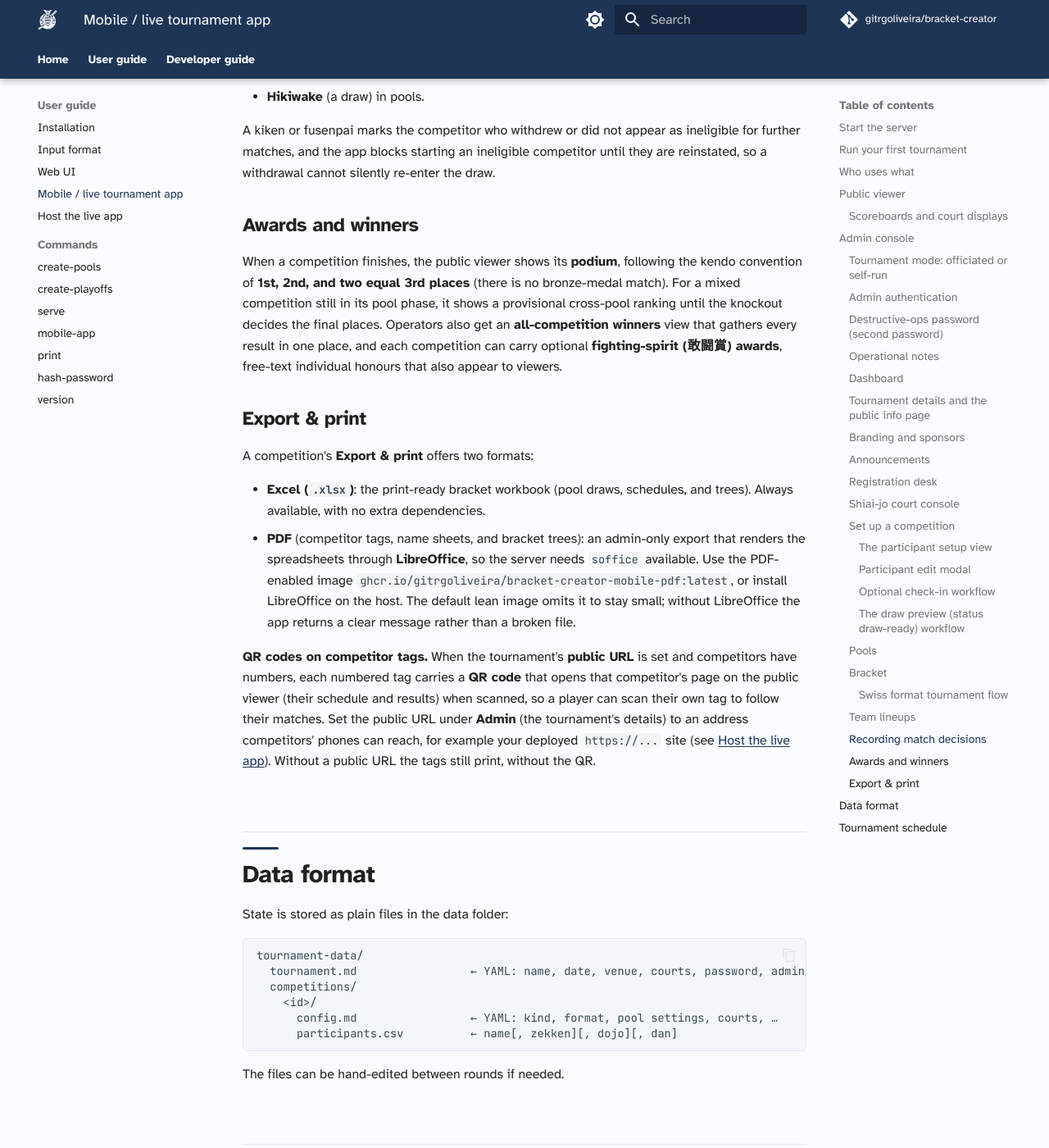
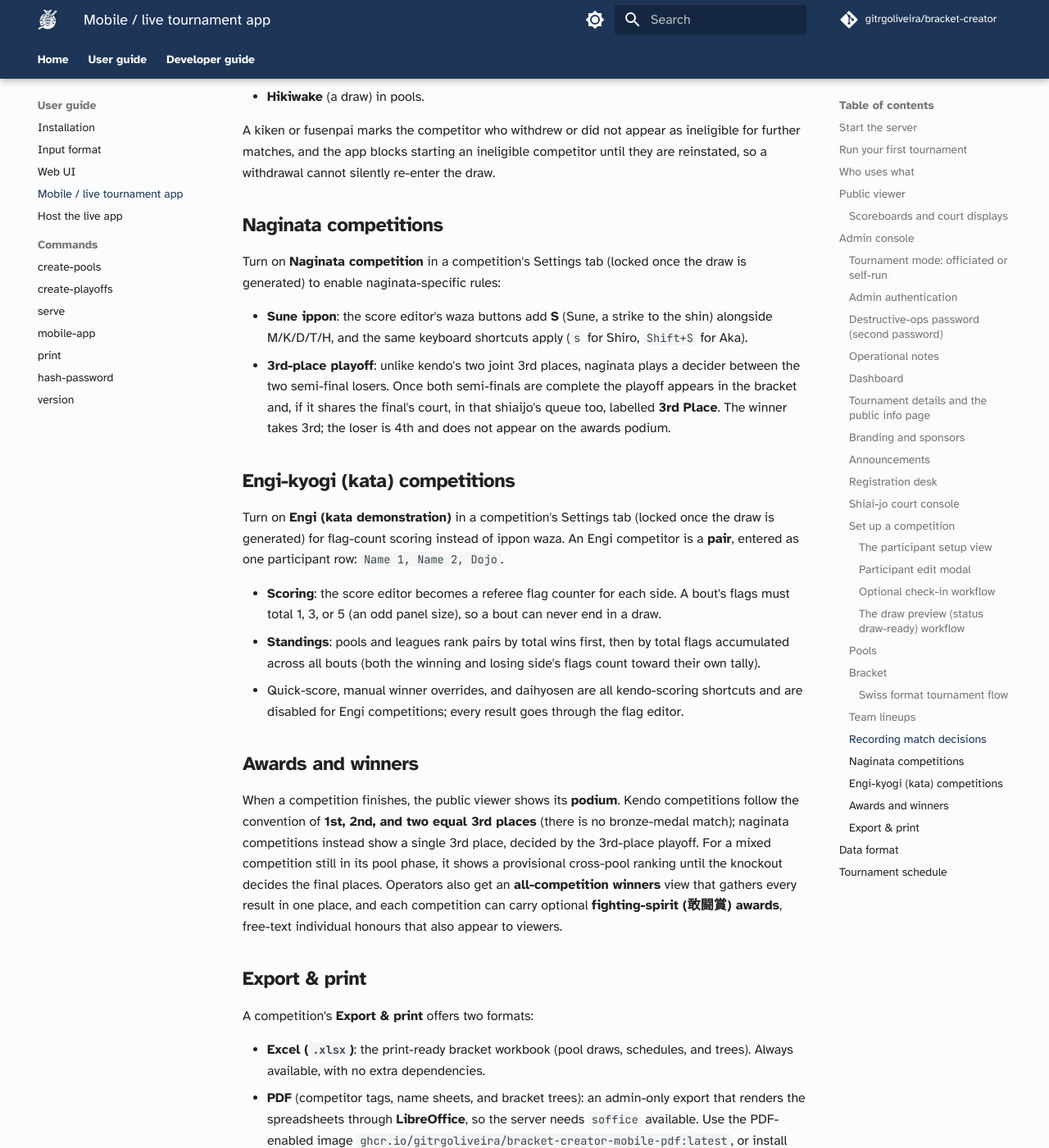
Before and after one commit to gitrgoliveira/bracket-creator, an MkDocs documentation site: the page built from docs/user-guide/mobile-app.md, in a window 1280 px wide and 1400 px high, scrolled down 19295 px. Shown: the whole window at 82% size. Built offline with MkDocs 1.6.1 and Material for MkDocs 9.7.7, drawn with Linux system fonts in a browser that asks for light colours; comment, search, counter and statistics services are not loaded.

Commit message:
docs(naginata): document naginata and engi-kyogi competitions
Adds "Naginata competitions" and "Engi-kyogi (kata) competitions" sections
to the mobile-app guide: the Sune ippon, the 3rd-place playoff (including
where it shows up in the shiaijo queue), the Engi pair participant format,
flag-count scoring (always odd, so it never draws), and the wins-then-flags
standings order. Also corrects the Awards section, which stated the
kendo-only "no bronze-medal match" convention as if it applied universally.

make docs/build passes strict.

```diff
--- a/docs/user-guide/mobile-app.md
+++ b/docs/user-guide/mobile-app.md
@@ -305,9 +305,24 @@ Not every bout is decided on points. The score editor records the kendo outcomes
 
 A kiken or fusenpai marks the competitor who withdrew or did not appear as ineligible for further matches, and the app blocks starting an ineligible competitor until they are reinstated, so a withdrawal cannot silently re-enter the draw.
 
+### Naginata competitions
+
+Turn on **Naginata competition** in a competition's Settings tab (locked once the draw is generated) to enable naginata-specific rules:
+
+- **Sune ippon**: the score editor's waza buttons add **S** (Sune, a strike to the shin) alongside M/K/D/T/H, and the same keyboard shortcuts apply (`s` for Shiro, `Shift+S` for Aka).
+- **3rd-place playoff**: unlike kendo's two joint 3rd places, naginata plays a decider between the two semi-final losers. Once both semi-finals are complete the playoff appears in the bracket and, if it shares the final's court, in that shiaijo's queue too, labelled **3rd Place**. The winner takes 3rd; the loser is 4th and does not appear on the awards podium.
+
+### Engi-kyogi (kata) competitions
+
+Turn on **Engi (kata demonstration)** in a competition's Settings tab (locked once the draw is generated) for flag-count scoring instead of ippon waza. An Engi competitor is a **pair**, entered as one participant row: `Name 1, Name 2, Dojo`.
+
+- **Scoring**: the score editor becomes a referee flag counter for each side. A bout's flags must total 1, 3, or 5 (an odd panel size), so a bout can never end in a draw.
+- **Standings**: pools and leagues rank pairs by total wins first, then by total flags accumulated across all bouts (both the winning and losing side's flags count toward their own tally).
+- Quick-score, manual winner overrides, and daihyosen are all kendo-scoring shortcuts and are disabled for Engi competitions; every result goes through the flag editor.
+
 ### Awards and winners
 
-When a competition finishes, the public viewer shows its **podium**, following the kendo convention of **1st, 2nd, and two equal 3rd places** (there is no bronze-medal match). For a mixed competition still in its pool phase, it shows a provisional cross-pool ranking until the knockout decides the final places. Operators also get an **all-competition winners** view that gathers every result in one place, and each competition can carry optional **fighting-spirit (敢闘賞) awards**, free-text individual honours that also appear to viewers.
+When a competition finishes, the public viewer shows its **podium**. Kendo competitions follow the convention of **1st, 2nd, and two equal 3rd places** (there is no bronze-medal match); naginata competitions instead show a single 3rd place, decided by the 3rd-place playoff. For a mixed competition still in its pool phase, it shows a provisional cross-pool ranking until the knockout decides the final places. Operators also get an **all-competition winners** view that gathers every result in one place, and each competition can carry optional **fighting-spirit (敢闘賞) awards**, free-text individual honours that also appear to viewers.
 
 ### Export & print
 
```
